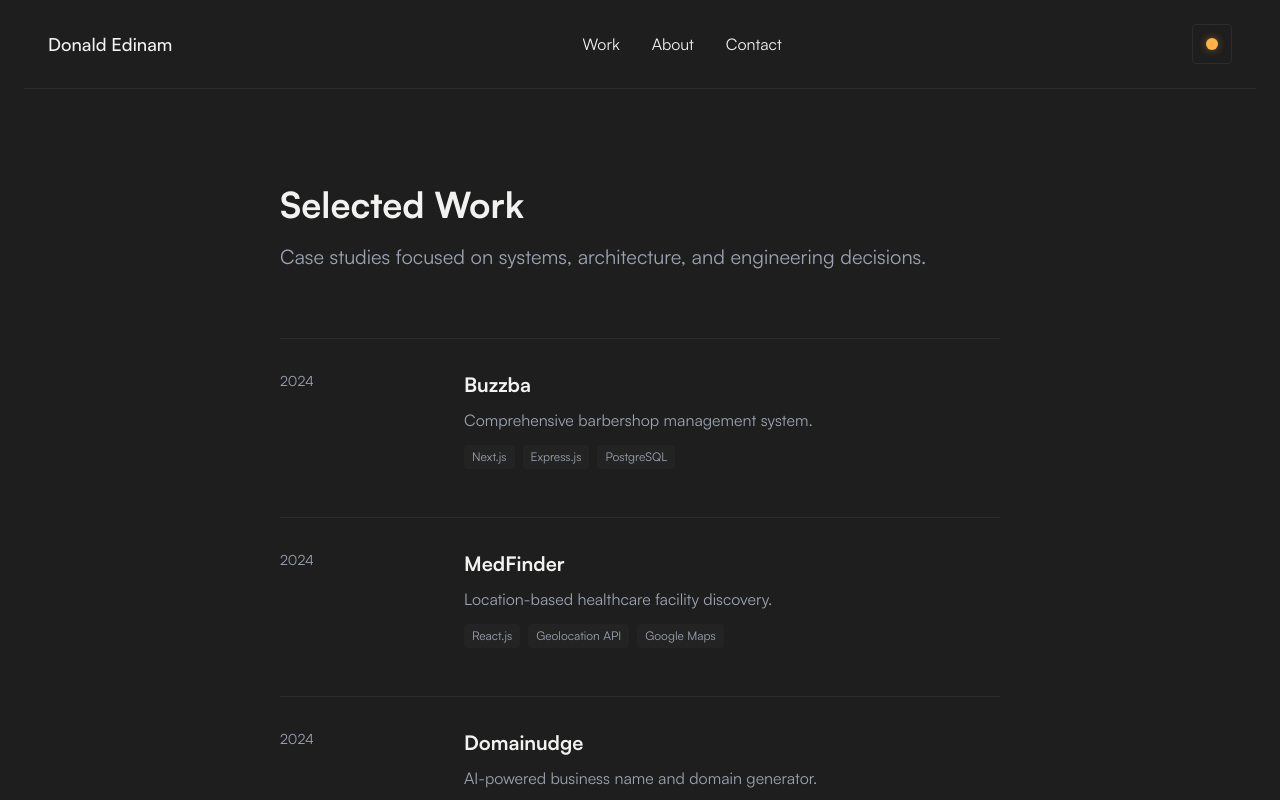
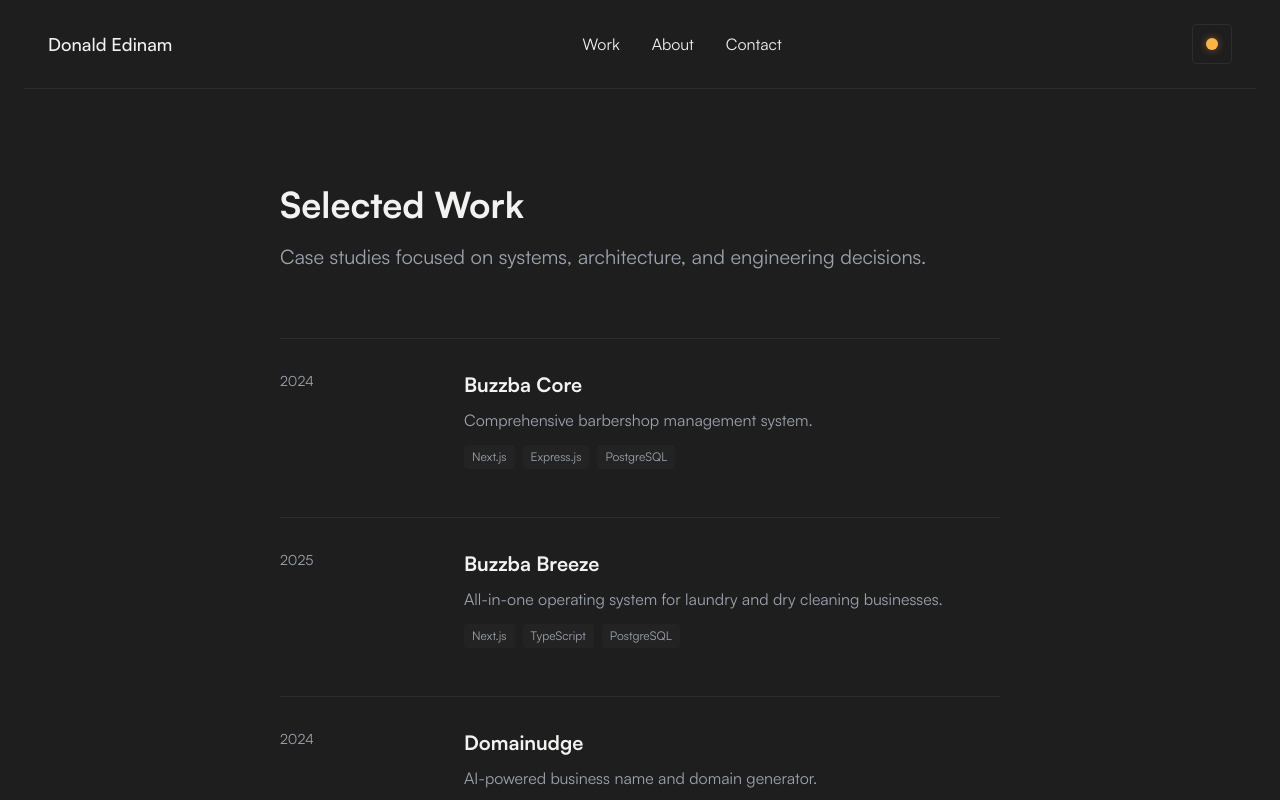
Before and after one commit to Donald-Edinam/donaldedinam, a Next.js app: page /work in a window 1280 px wide. Shown: the top 800 px of the page. Built offline with nearby package versions, Linux system fonts and the light colour scheme.

Commit message:
Chore: Implemented new experience secion

```diff
--- a/data/projects.ts
+++ b/data/projects.ts
@@ -26,8 +26,8 @@ export interface Project {
 export const projects: Project[] = [
     {
         id: "1",
-        slug: "buzzba",
-        title: "Buzzba",
+        slug: "buzzba-core",
+        title: "Buzzba Core",
         tagline: "Comprehensive barbershop management system.",
         liveUrl: "https://www.buzzba.com",
         meta: {
@@ -46,22 +46,22 @@ export const projects: Project[] = [
     },
     {
         id: "2",
-        slug: "medfinder",
-        title: "MedFinder",
-        tagline: "Location-based healthcare facility discovery.",
-        liveUrl: "https://medfinder-two.vercel.app/",
+        slug: "breeze",
+        title: "Buzzba Breeze",
+        tagline: "All-in-one operating system for laundry and dry cleaning businesses.",
+        liveUrl: "https://breeze.buzzba.com",
         meta: {
-            role: "Frontend Developer",
-            timeline: "2024",
-            stack: ["React.js", "Geolocation API", "Google Maps"],
+            role: "Fullstack Developer",
+            timeline: "2025",
+            stack: ["Next.js", "TypeScript", "PostgreSQL"],
         },
         content: {
-            problem: `Finding specialized healthcare facilities in Ghana can be difficult due to fragmented information. Users needed a reliable way to locate nearby clinics based on specific service needs.`,
-            role: `I developed the frontend interface and integrated mapping services to provide location-based results.`,
-            approach: `Leveraged the Geolocation API to detect user position and filtered facility data by distance. Implemented a responsive map interface that works seamlessly on mobile devices.`,
-            solutions: `Developed an intuitive search filter allowing users to sort by distance, service type, or facility name.`,
-            outcomes: `The app processed over 2,000 location-based queries in its first month, validating the demand for accessible healthcare information.`,
-            reflection: `Working with maps taught me the importance of handling location permission states and optimizing marker rendering for performance.`
+            problem: `Laundry and dry cleaning businesses in emerging markets run on notebooks, verbal tracking, and guesswork. Owners had no visibility into operations, staff had no structured workflows, and customers had no way to check their order status without calling — creating noise on both ends.`,
+            role: `I designed and built Breeze end-to-end — from the multi-tenant workspace model to the customer-facing order tracking interface.`,
+            approach: `Modeled the product as a vertical operating system rather than a point solution. The core insight was that customers don't need accounts — a 6-character token gives them self-serve visibility into their order, eliminating inbound inquiry noise without adding friction.`,
+            solutions: `Built a real-time order tracking system with tokenized customer access, a staff management layer for processing workflows, and automated status updates that keep customers informed throughout the garment lifecycle.`,
+            outcomes: `Replaced manual tracking entirely for onboarded businesses, reducing customer inquiry volume and giving owners real-time operational visibility for the first time.`,
+            reflection: `Building for non-technical users in emerging markets sharpened my thinking on progressive complexity — the interface has to be immediately legible to someone who has never used software, while still being powerful enough for daily business operations.`
         }
     },
     {
```
